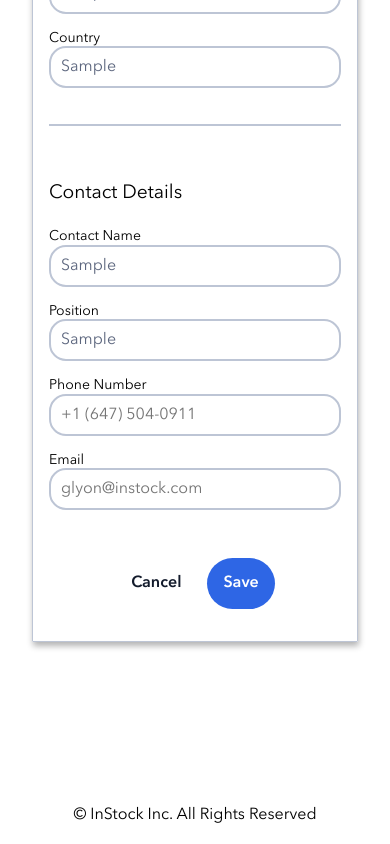
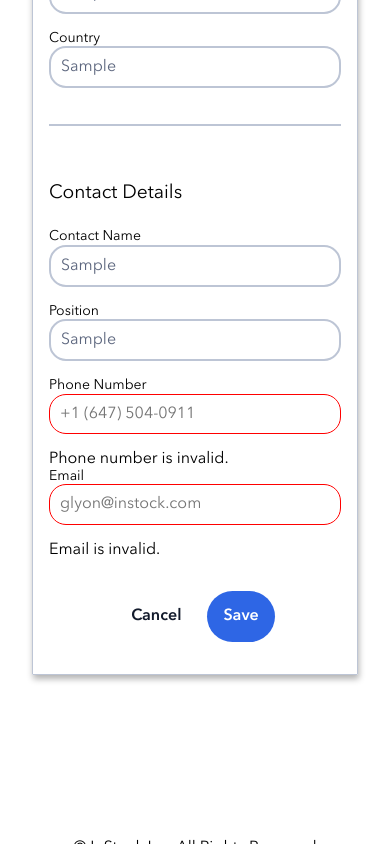
Before and after one commit to DanySA22/InStock-Client, a React (Create React App) app: page /editWareHouse in a window 390 px wide. Both pictures are taken after typing "Sample", "Sample", "Sample", "Sample", "Sample", "Sample" into the empty fields and a click on the button "Save". Shown: the part 584-1428 px from the top of the page. Built offline with nearby package versions, Linux system fonts and the light colour scheme; no server answers.

Commit message:
fix the phone number form field

```diff
--- a/src/pages/EditWareHousePage/EditWareHousePage.jsx
+++ b/src/pages/EditWareHousePage/EditWareHousePage.jsx
@@ -17,7 +17,6 @@ function EditWareHousePage() {
   const [contactPosition, setContactPosition] = useState("");
   const [contactPhone, setContactPhone] = useState("");
   const [contactEmail, setContactEmail] = useState("");
-
 
   const [errors, setErrors] = useState({});
   //function to set the selected warehouse in the form before editing
@@ -46,7 +45,7 @@ function EditWareHousePage() {
   const validate = () => {
     let tempErrors = {};
     const emailRegex = /^[^\s@]+@[^\s@]+\.[^\s@]+$/;
-    const phoneRegex = /^\+[0-9]{1,3} \([0-9]{3}\) [0-9]{3}-[0-9]{4}$/;
+    const phoneRegex = /^\+[0-9]{1,3} \([0-9]{3}\) [0-9]{3}-[0-9]{4}$/
     tempErrors.warehouseName = warehouseName
       ? ""
       : "Warehouse name is required.";
@@ -67,11 +66,10 @@ function EditWareHousePage() {
     console.log(tempErrors);
     return Object.values(tempErrors).every((x) => x === "");
   };
-
   //function to update the warehouse
   const handleSubmit = async (e) => {
     e.preventDefault();
-    console.log("Form submitted")
+    console.log("Form submitted");
     if (validate()) {
       const url = `http://localhost:8080/warehouses/${warehouseId}`;
       try {
@@ -90,7 +88,7 @@ function EditWareHousePage() {
       } catch (error) {
         console.error("Error updating warehouse", error);
       }
-    }else{
+    } else {
       console.log("Validation fail");
     }
   };
@@ -125,7 +123,9 @@ function EditWareHousePage() {
                 errors.warehouseName ? "edit-warehouse__error" : ""
               }`}
             />
-
+            {errors.warehouseName && (
+              <div className="error">{errors.warehouseName}</div>
+            )}{" "}
             <label htmlFor="address" className="edit-warehouse__labeltwo">
               Street Address
             </label>
@@ -140,7 +140,7 @@ function EditWareHousePage() {
                 errors.address ? "edit-warehouse__error" : ""
               }`}
             />
-
+            {errors.address && <div className="error">{errors.address}</div>}{" "}
             <label htmlFor="city" className="edit-warehouse__labeltwo">
               City
             </label>
@@ -155,7 +155,7 @@ function EditWareHousePage() {
                 errors.city ? "edit-warehouse__error" : ""
               }`}
             />
-
+            {errors.city && <div className="error">{errors.city}</div>}{" "}
             <label htmlFor="country" className="edit-warehouse__labeltwo">
               Country
             </label>
@@ -170,6 +170,7 @@ function EditWareHousePage() {
                 errors.country ? "edit-warehouse__error" : ""
               }`}
             />
+            {errors.country && <div className="error">{errors.country}</div>}{" "}
           </div>
 
           <div className="edit-warehouse__divide"></div>
@@ -192,7 +193,9 @@ function EditWareHousePage() {
                 errors.contactName ? "edit-warehouse__error" : ""
               }`}
             />
-
+            {errors.contactName && (
+              <div className="error">{errors.contactName}</div>
+            )}{" "}
             <label
               htmlFor="contact_position"
               className="edit-warehouse__labeltwo"
@@ -210,11 +213,10 @@ function EditWareHousePage() {
                 errors.contactPosition ? "edit-warehouse__error" : ""
               }`}
             />
-
-            <label
-              htmlFor="contact_phone:"
-              className="edit-warehouse__labeltwo"
-            >
+            {errors.contactPosition && (
+              <div className="error">{errors.contactPosition}</div>
+            )}{" "}
+                     <label htmlFor="contact_phone:" className="edit-warehouse__labeltwo">
             Phone Number
           </label>
           <input
@@ -225,9 +227,10 @@ function EditWareHousePage() {
             value={contactPhone}
             onChange={(e) => setContactPhone(e.target.value)}
             className={`edit-warehouse__input ${
-                errors.contactPhone ? "edit-warehouse__error" : ""
+              errors.contact_phone ? "edit-warehouse__error" : ""
             }`}
           />
+          {errors.contact_phone && <div className="error">{errors.contact_phone}</div>}
 
             <label htmlFor="contact_email" className="edit-warehouse__labeltwo">
               Email
@@ -240,9 +243,12 @@ function EditWareHousePage() {
               value={contactEmail}
               onChange={(e) => setContactEmail(e.target.value)}
               className={`edit-warehouse__input ${
-                errors.contactEmail ? "edit-warehouse__error" : ""
+                errors.contact_email ? "edit-warehouse__error" : ""
               }`}
             />
+            {errors.contact_email && (
+              <div className="error">{errors.contact_email}</div>
+            )}{" "}
           </div>
         </div>
         <div className="edit-warehouse__two-buttons">
```
Lines whose indentation alone changed are shown as unchanged.
